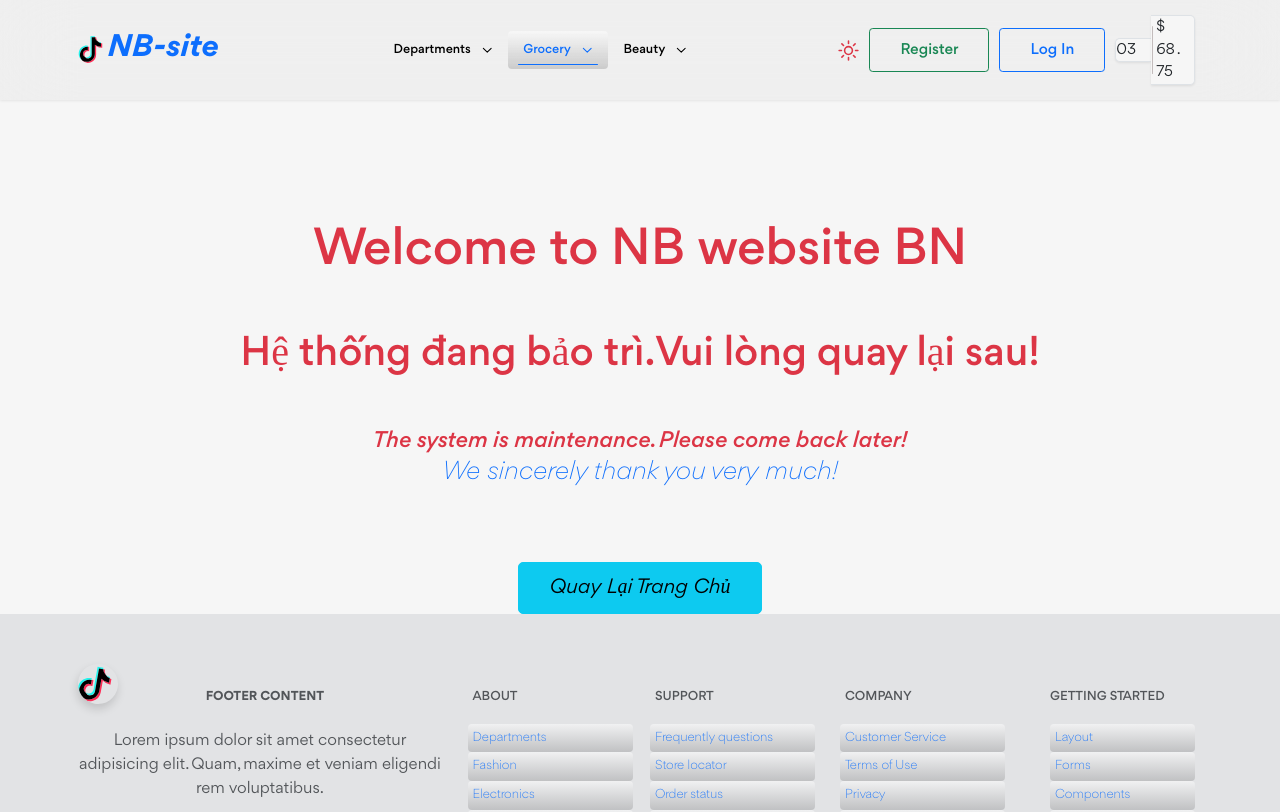
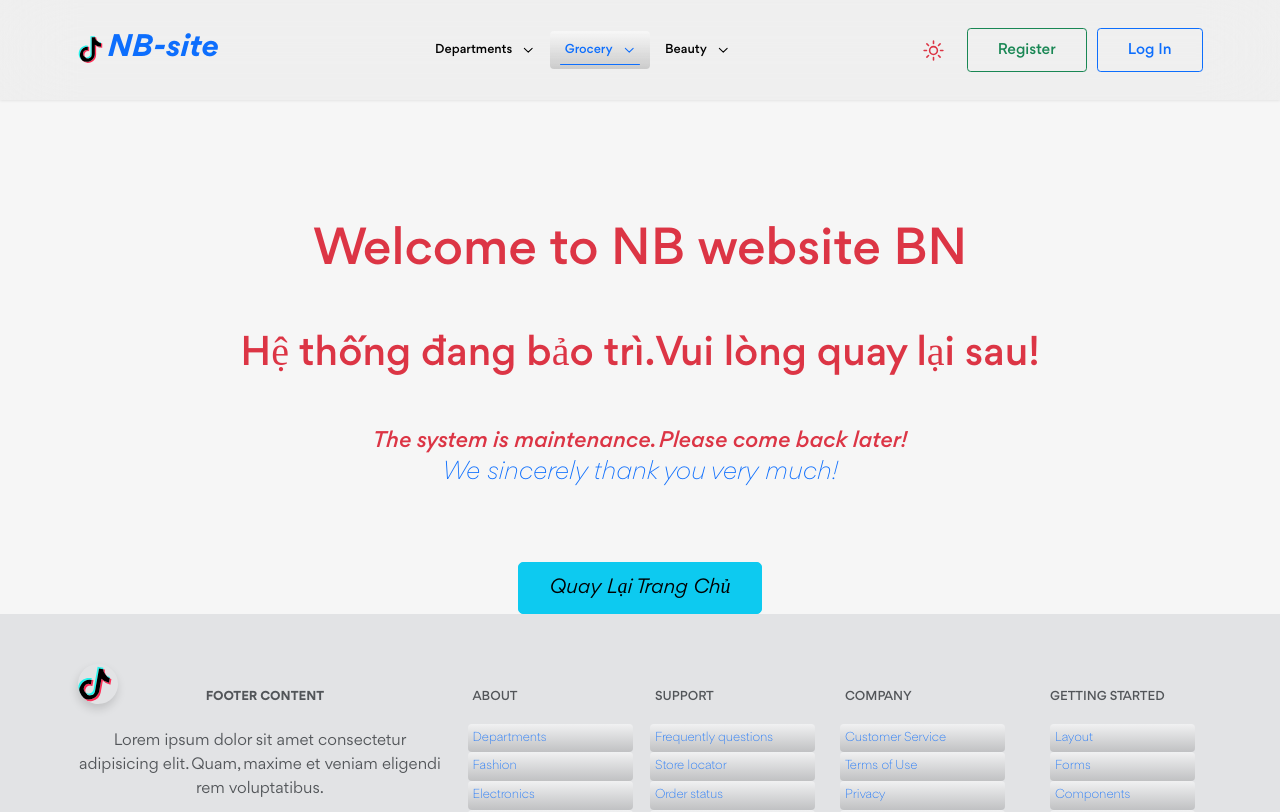
Before and after one commit to xuanphao19/project8complete, a React (Vite) app: page /about in a window 1280 px wide. Shown: the top 812 px of the page. Built offline with nearby package versions, Linux system fonts and the light colour scheme.

Commit message:
DreamsFly

```diff
--- a/src/component/favourite/ViewFavourite.tsx
+++ b/src/component/favourite/ViewFavourite.tsx
@@ -9,12 +9,14 @@ import { IconSvg, CategoriesCards } from "@/component/";
 
 const FavouriteBtn = memo(
   forwardRef(({ data, className }: { className?: string; data: any }, ref?: React.LegacyRef<HTMLSpanElement>) => {
+    const user = useSelector((state: RootState) => state.app.user);
     const [total, setTotal] = useState(0);
+    const isVip = user && user.isVip;
 
     useEffect(() => {
       if (!!data) setTotal(data.length);
     }, [data]);
-
+    if (!isVip) return null;
     return (
       <div className={`favourite-btn${className ? ` ${className}` : ""}`}>
         <FavouriteModal data={data}>
--- a/src/component/modalcart/ModalCart.tsx
+++ b/src/component/modalcart/ModalCart.tsx
@@ -9,6 +9,11 @@ import { IconSvg, CategoriesCards } from "@/component/";
 
 const ModalCartBtn = memo(
   forwardRef(({ className, data }: { className?: string; data: any }, ref?: React.LegacyRef<HTMLSpanElement>) => {
+    const user = useSelector((state: RootState) => state.app.user);
+    const isVip = user && user.isVip;
+
+    if (!isVip) return null;
+
     return (
       <div className={`cart-btn d-none d-sm-flex${className ? ` ${className}` : ""}`}>
         <ModalCart data={data}>
--- a/src/layout/layout_component/headers/HeaderSites.tsx
+++ b/src/layout/layout_component/headers/HeaderSites.tsx
@@ -77,12 +77,13 @@ const HeaderSites = ({ isLSOP = ["/", "/about"], distance = 80 }) => {
           <HeaderMenu />
         </div>
 
-        <div className="header-control d-flex align-items-center ms-auto">
-          {!isVip && <ThemeSwitch className="header-btn-theme fs-1" />}
-          <div className="header-control flex-center gap-3">
+        <div className={`header-control d-inline-flex align-items-center ms-auto`}>
+          {!isVip && <ThemeSwitch className="header-btn-theme me-3 fs-1" />}
+          <div className="header-ctrl flex-center gap-3">
             <BtnRegister />
             <BtnLogin />
 
+            {isVip && (
               <div className="d-flex align-items-center gap-4">
                 <div className="d-flex align-items-center">
                   <FavouriteBtn
@@ -105,6 +106,7 @@ const HeaderSites = ({ isLSOP = ["/", "/about"], distance = 80 }) => {
                   />
                 </ModalAvatar>
               </div>
+            )}
           </div>
         </div>
       </div>
--- a/src/styles/bases/_main.css
+++ b/src/styles/bases/_main.css
@@ -251,12 +251,14 @@ body:has(.change-height) main#main-site {
   transition: opacity 0.2s linear, width 0.4s linear;
 }
 
+#header-site .header-control .theme-switch,
 #header-site .header-control .header-avatar,
 #header-site .header-control .header-btn-theme,
 #header-site .header-control .card-icon {
   width: 4.6rem;
   height: 4.6rem;
   outline: transparent;
+  flex-shrink: 0;
 }
 
 /* Header Modal Menu */
--- a/src/styles/bases/_main.scss
+++ b/src/styles/bases/_main.scss
@@ -226,12 +226,14 @@ body:has(.change-height) main#main-site {
 }
 
 #header-site .header-control {
+  .theme-switch,
   .header-avatar,
   .header-btn-theme,
   .card-icon {
     width: 4.6rem;
     height: 4.6rem;
     outline: transparent;
+    flex-shrink: 0;
   }
 }
 
--- a/src/themes/ThemeSwitch.jsx
+++ b/src/themes/ThemeSwitch.jsx
@@ -47,7 +47,7 @@ const ThemeSwitch = ({ className, children }) => {
   return (
     <span
       onClick={handleClickChangeTheme}
-      className={`cursor-pointer flex-center ${theme && theme.iconFill}${className ? ` ${className}` : ""}`}>
+      className={`theme-switch cursor-pointer flex-center ${theme && theme.iconFill}${className ? ` ${className}` : ""}`}>
       {children}
       <IconSvg
         ref={iconRef}
```
Also changed, not shown: src/pages/authPages/Login/LoginPage.jsx (+0 -10 lines), src/styles/bases/_main.min.css. Lines whose indentation alone changed are shown as unchanged.
